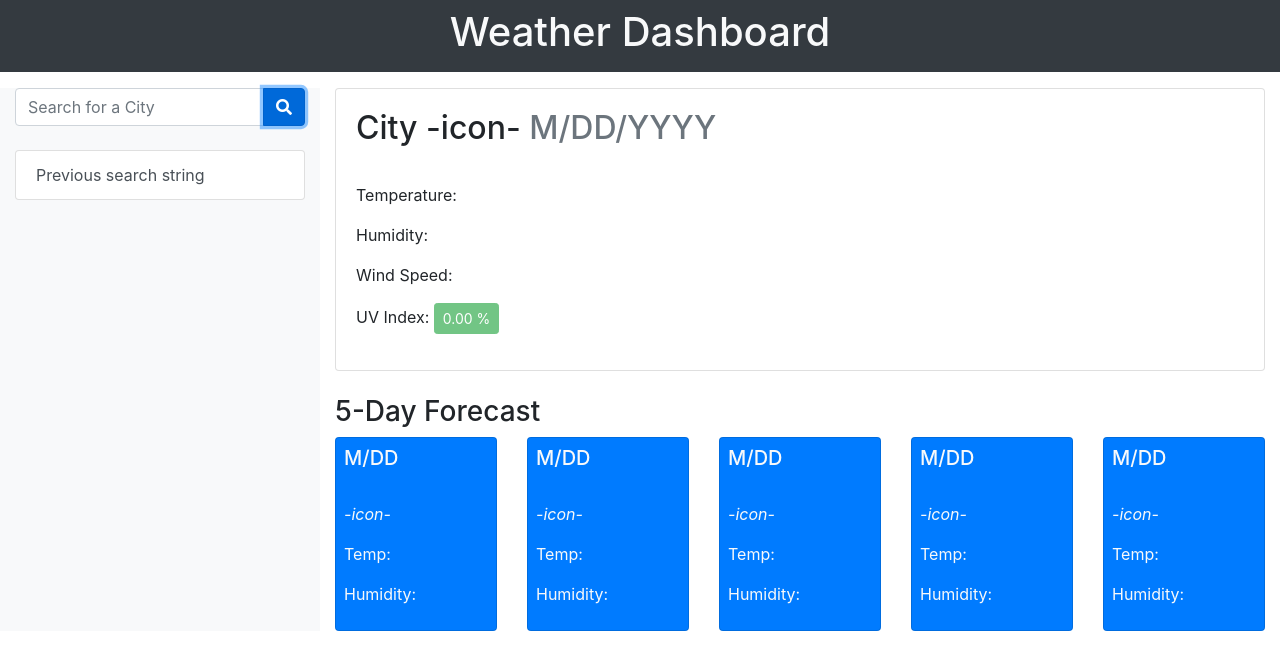
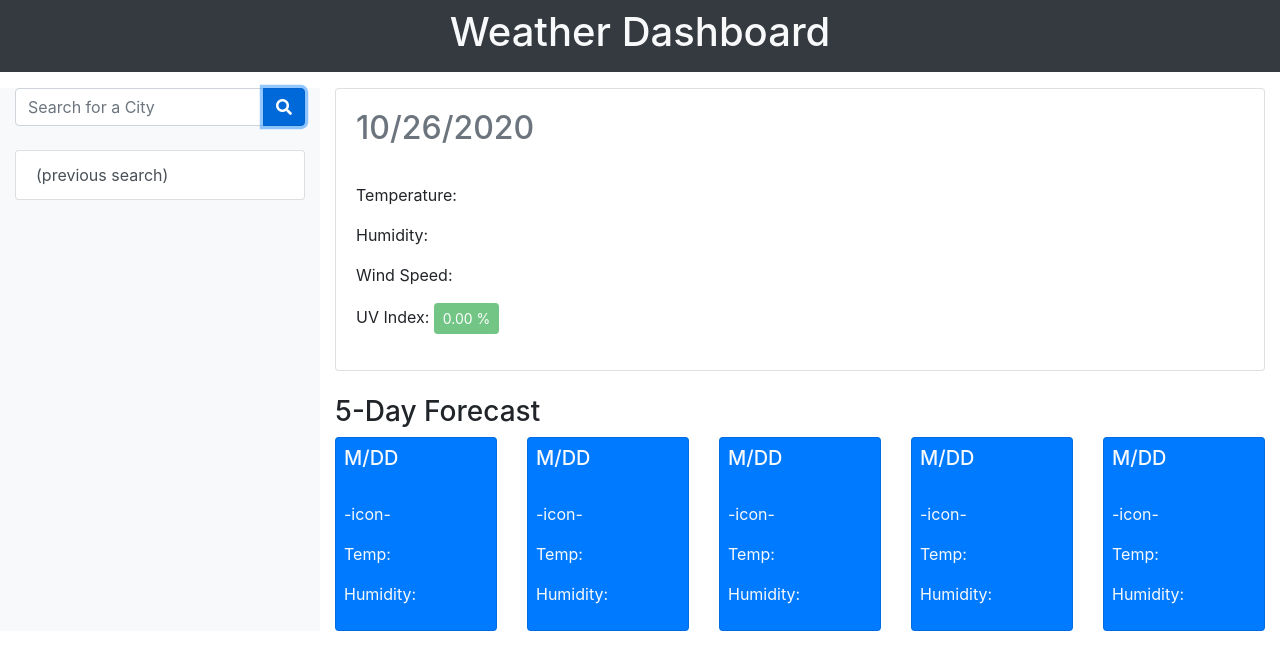
Before and after one commit to JoelDore/Weather-Dashboard, a plain HTML site: page index.html in a window 1280 px wide. Both pictures are taken after a click on the button 284 px from the left and 107 px from the top of the page. Drawn offline with nearby package versions, Linux system fonts and the light colour scheme.

Commit message:
Pseudocode script.js | Link Day.js for dates

```diff
--- a/Assets/JS/script.js
+++ b/Assets/JS/script.js
@@ -0,0 +1,65 @@
+let today = dayjs();
+let lastSearchedCity = '';
+let maxHistoryItems = 10;
+
+// Set date in Current
+$('#currentDate').text(today.format('M/DD/YYYY'));
+
+
+// Event listener for #searchHistory li
+$(".list-group-item").click((event) => {
+    handleSearch($(event.target).text());
+});
+
+// Event listener for searchBtn
+$("#searchBtn").click((event) => {
+    handleSearch($(event.target).text());
+});
+
+function handleSearch(cityString) {
+    // update lastSearchedCity in localStorage
+    updateSearchHistory(cityString);
+    getCurrent(cityString);
+    getForecast(cityString);
+};
+
+function updateSearchHistory(cityString) {
+    // Create new <>button.list-group-item.list-group-item-action
+    // Add 'cityString' text
+    // Prepend to #searchHistory div
+
+    // IF $('#searchHistory').children().length > maxHistoryItems
+    // THEN pop last element of children array
+};
+
+function getCurrent(cityString) {
+    // $.ajax - Get current data
+    // getIcon(code) --> img tag src
+    // Update #currentCityIcon: $('#currentCityIcon').prepend('City <img> ');
+    // Update #temp text
+    // Update #humidity text
+    // Update #windSpeed text
+    // getUVIndex(lat,lon)
+};
+
+function getForecast(cityString) {
+    // $.ajax - Get 5-day forecast data
+    // FOR loop over API data array
+
+    // $(`#day-${index}`).append( {
+    // // date: <h5> today.add(i+1, 'day').format(M/DD), <br>
+    // // icon: <img> src = getIcon(code),
+    // // temp: <p>,
+    // // humidity: <p> } )
+};
+
+function getIcon(code) {
+    // get URL from icon code
+    // return URL
+};
+
+function getUVIndex(lat, lon) {
+    // get value
+    // update #uvIndex text
+    // add appropriate color class
+};
--- a/index.html
+++ b/index.html
@@ -30,15 +30,15 @@
                         </button>
                     </div>
                 </div>
-                <div class="list-group" id="searchHistory">
-                    <button type="button" class="list-group-item list-group-item-action">Previous search string</button>
+                <div class="list-group mb-4" id="searchHistory">
+                    <button type="button" class="list-group-item list-group-item-action">(previous search)</button>
                 </div>
             </div>
 
             <div class="col-md-9">
                 <div class="card">
                     <div class="card-body">
-                        <h2 class="card-title">City -icon- <span class="text-muted" id="currentDate">M/DD/YYYY</span>
+                        <h2 class="card-title" id="currentCityIcon"><span class="text-muted" id="currentDate"></span>
                         </h2>
                         <br>
                         <p>Temperature: <span id="temp"></span></p>
@@ -52,31 +52,31 @@
                 <div class="card-deck">
                     <div class="card p-2 bg-primary text-light" id="day-1">
                         <h5>M/DD</h5><br>
-                        <p><i>-icon-</i></p>
+                        <p>-icon-</p>
                         <p>Temp: </p>
                         <p>Humidity: </p>
                     </div>
                     <div class="card p-2 bg-primary text-light" id="day-2">
                         <h5>M/DD</h5><br>
-                        <p><i>-icon-</i></p>
+                        <p>-icon-</p>
                         <p>Temp: </p>
                         <p>Humidity: </p>
                     </div>
                     <div class="card p-2 bg-primary text-light" id="day-3">
                         <h5>M/DD</h5><br>
-                        <p><i>-icon-</i></p>
+                        <p>-icon-</p>
                         <p>Temp: </p>
                         <p>Humidity: </p>
                     </div>
                     <div class="card p-2 bg-primary text-light" id="day-4">
                         <h5>M/DD</h5><br>
-                        <p><i>-icon-</i></p>
+                        <p>-icon-</p>
                         <p>Temp: </p>
                         <p>Humidity: </p>
                     </div>
                     <div class="card p-2 bg-primary text-light" id="day-5">
                         <h5>M/DD</h5><br>
-                        <p><i>-icon-</i></p>
+                        <p>-icon-</p>
                         <p>Temp: </p>
                         <p>Humidity: </p>
                     </div>
@@ -88,6 +88,8 @@
 
     <!-- jQuery Library -->
     <script src='https://cdnjs.cloudflare.com/ajax/libs/jquery/3.2.1/jquery.min.js'></script>
+    <!-- Day.js -->
+    <script src="https://unpkg.com/dayjs@1.8.21/dayjs.min.js"></script>
     <!-- Bootstrap JavaScript -->
     <script src='https://cdn.jsdelivr.net/npm/bootstrap@4.5.3/dist/js/bootstrap.bundle.min.js'
         integrity='sha384-ho+j7jyWK8fNQe+A12Hb8AhRq26LrZ/JpcUGGOn+Y7RsweNrtN/tE3MoK7ZeZDyx'
```
